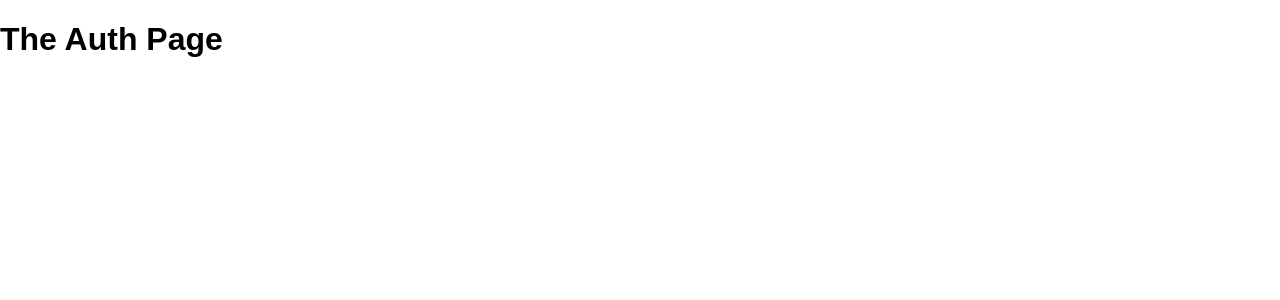
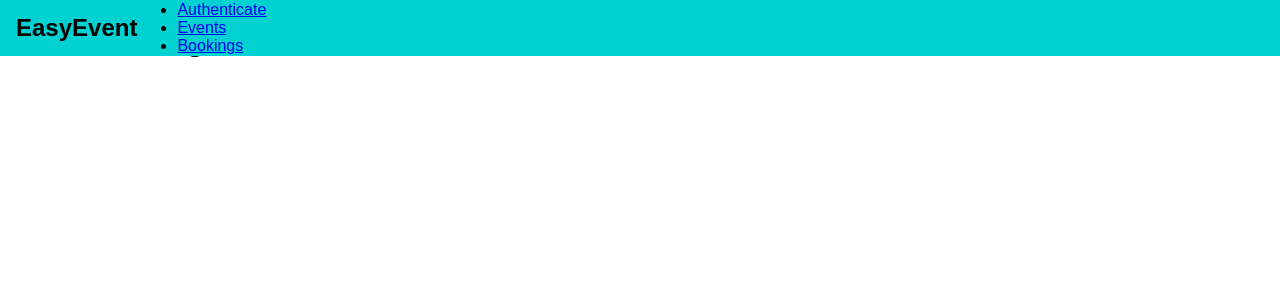
Before and after one commit to dimitrius-brest/node-mongodb-graphql-tutorial, a React (Create React App) app in the folder frontend/: page /auth in a window 1280 px wide. Shown: the top 300 px of the page. Built offline with nearby package versions, Linux system fonts and the light colour scheme; the HTML template or start-up script is replaced by a standard one.

Commit message:
Lesson #12 - till 00:14:10

```diff
--- a/frontend/src/App.js
+++ b/frontend/src/App.js
@@ -4,6 +4,7 @@
 import AuthPage from './pages/Auth';
 import BookingsPage from './pages/Bookings';
 import EventsPage from './pages/Events';
+import MainNavigation from './components/Navigation/MainNavigation';
 
 import './App.css';
 
@@ -11,12 +12,17 @@
   render() {
     return (
         <BrowserRouter>
+          <React.Fragment>
+            <MainNavigation/>
+            <main>
               <Switch>
                 <Redirect from="/" to="/auth" exact />
                 <Route path="/auth" component={AuthPage} />
                 <Route path="/events" component={EventsPage} />
                 <Route path="/bookings" component={BookingsPage} />
               </Switch>
+            </main>
+          </React.Fragment>
         </BrowserRouter>
     );
   }
--- /dev/null
+++ b/frontend/src/components/Navigation/MainNavigation.css
@@ -0,0 +1,16 @@
+.main-navigation {
+    position: fixed;
+    left: 0;
+    top: 0;
+    width: 100%;
+    height: 3.5rem;
+    background: #01d1d1;
+    padding: 0 1rem;
+    display: flex;
+    align-items: center;
+}
+
+.main-navigation__logo h1 {
+    margin: 0;
+    font-size: 1.5rem;
+}
--- /dev/null
+++ b/frontend/src/components/Navigation/MainNavigation.js
@@ -0,0 +1,27 @@
+import React from 'react';
+import { NavLink } from 'react-router-dom';
+
+import './MainNavigation.css';
+
+const mainNavigation = props => (
+    <header className="main-navigation">
+      <div className="main-navigation__logo">
+        <h1>EasyEvent</h1>
+      </div>
+      <nav className="main-navigation__item">
+        <ul>
+            <li>
+              <NavLink to="/auth">Authenticate</NavLink>
+            </li>
+            <li>
+              <NavLink to="/events">Events</NavLink>
+            </li>
+            <li>
+              <NavLink to="/bookings">Bookings</NavLink>
+            </li>
+        </ul>
+      </nav>
+    </header>
+);
+
+export default mainNavigation;
```
Lines whose indentation alone changed are shown as unchanged.
